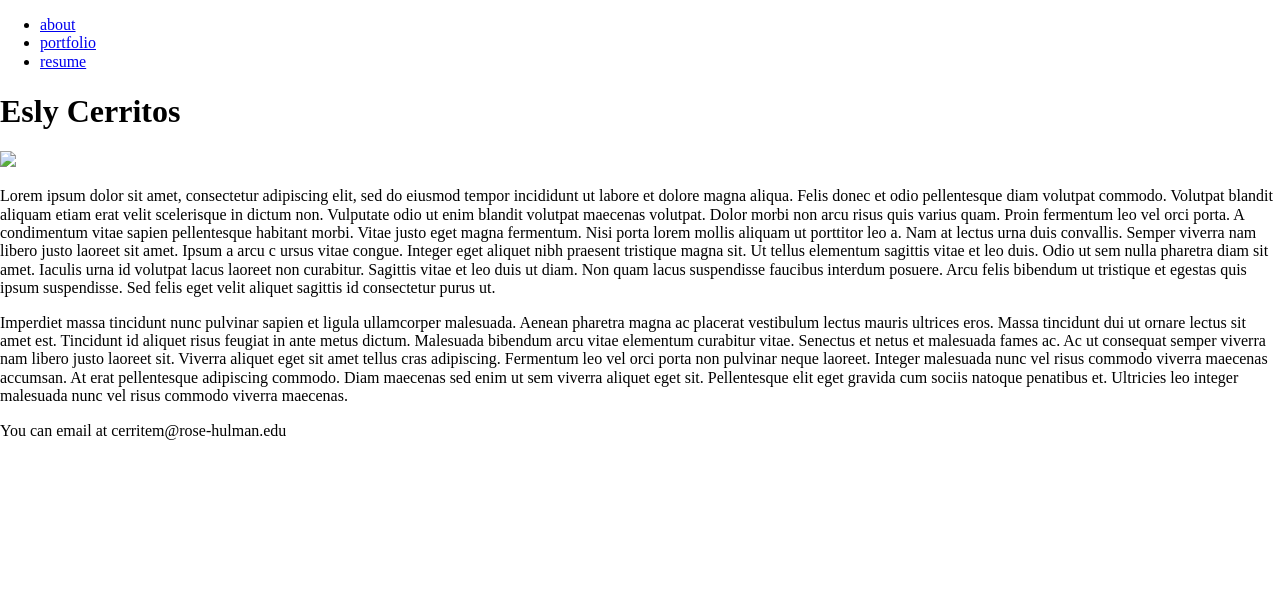
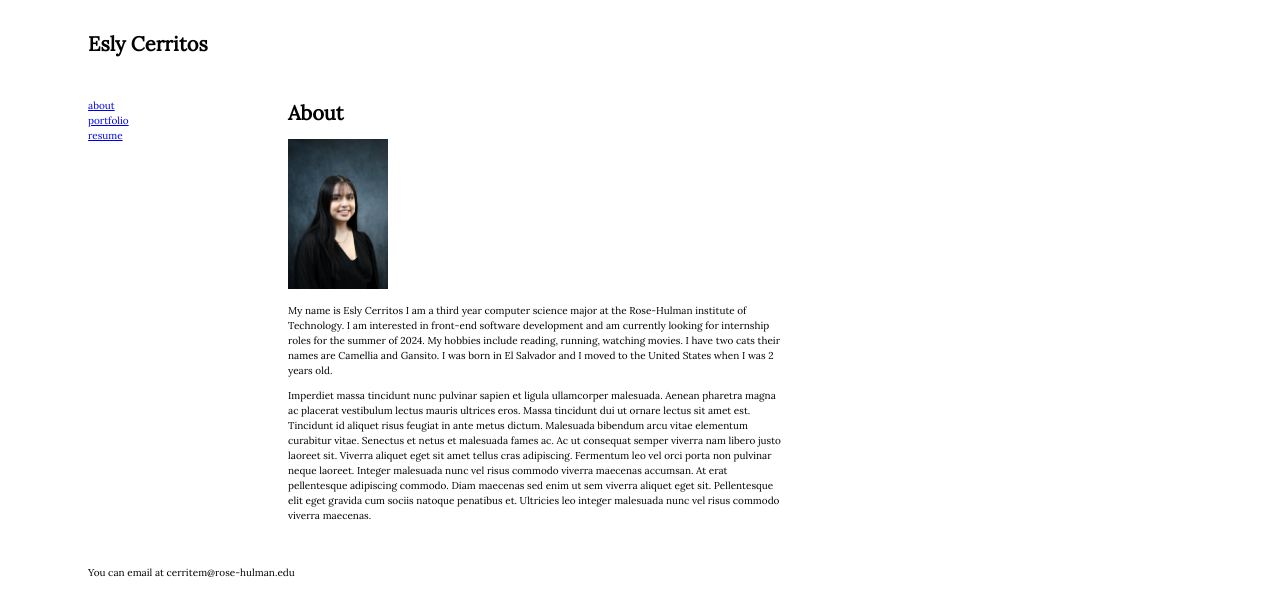
Before and after one commit to cerritem/cerritem.github.io, a plain HTML site: page public/index.html in a window 1280 px wide. Drawn offline with Linux system fonts and the light colour scheme; files whose address does not match are found by name.

Commit message:
playing with fonts

```diff
--- a/public/index.html
+++ b/public/index.html
@@ -10,27 +10,23 @@
 
     </head>
     <body id="about">
+        <header>
+            <h1>Esly Cerritos</h1>
+        </header>
         <nav>
             <ul>
-                <li><a href="index.hitml">about</a></li>
+                <li><a href="index.html">about</a></li>
                 <li><a href="portfolio.html">portfolio</a></li>
                 <li><a href="resume.html">resume</a></li>
             </ul>
         </nav>
         <main>
-        <h1>Esly Cerritos</h1>
+        <h1>About</h1>
         <!--Your content goes here-->
         <!-- go back and add image -->
-        <img src="images/avatar.png"/>
-        <p>Lorem ipsum dolor sit amet, consectetur adipiscing elit, sed do eiusmod tempor incididunt ut labore et dolore magna aliqua.
-            Felis donec et odio pellentesque diam volutpat commodo. Volutpat blandit aliquam etiam erat velit scelerisque in dictum non.
-            Vulputate odio ut enim blandit volutpat maecenas volutpat. Dolor morbi non arcu risus quis varius quam. Proin fermentum leo vel
-            orci porta. A condimentum vitae sapien pellentesque habitant morbi. Vitae justo eget magna fermentum. Nisi porta lorem mollis
-            aliquam ut porttitor leo a. Nam at lectus urna duis convallis. Semper viverra nam libero justo laoreet sit amet. Ipsum a arcu c
-            ursus vitae congue. Integer eget aliquet nibh praesent tristique magna sit. Ut tellus elementum sagittis vitae et leo duis. Odio
-            ut sem nulla pharetra diam sit amet. Iaculis urna id volutpat lacus laoreet non curabitur. Sagittis vitae et leo duis ut diam. Non
-            quam lacus suspendisse faucibus interdum posuere. Arcu felis bibendum ut tristique et egestas quis ipsum suspendisse. Sed felis eget
-            velit aliquet sagittis id consectetur purus ut.
+        <img src="images/avatar.jpg"/>
+        <p>My name is Esly Cerritos I am a third year computer science major at the Rose-Hulman institute of Technology. I am interested in front-end software development and am currently looking for internship roles for the summer of 2024.
+            My hobbies include reading, running, watching movies. I have two cats their names are Camellia and Gansito. I was born in El Salvador and I moved to the United States when I was 2 years old.
         </p>
         <p>Imperdiet massa tincidunt nunc pulvinar sapien et ligula ullamcorper malesuada. Aenean pharetra magna ac placerat vestibulum lectus
             mauris ultrices eros. Massa tincidunt dui ut ornare lectus sit amet est. Tincidunt id aliquet risus feugiat in ante metus dictum.
--- a/public/styles/main.css
+++ b/public/styles/main.css
@@ -0,0 +1,104 @@
+/* font information */
+@import url('https://fonts.googleapis.com/css2?family=Lora&display=swap');
+
+/* spacing variables */
+:root{
+    --vertical-space: 2rem;
+    --horizontal-space: 3rem;
+}
+
+body{
+    padding-left: 4em;
+    font-size: 10px;
+    line-height: 1.5;
+
+}
+h1, h2, h3{
+    line-height: 1.2em;
+    font-family: 'Lora', serif;
+
+}
+/* image tag inside of a body with id about */
+body#about img { height: 15em; }
+body#portfolio img { height: 15em}
+
+p {
+    max-width: 50em;
+}
+body{
+    display:grid;
+    font-family: 'Lora', serif;
+    grid-template-areas: "head head"
+                         "nav nav"
+                         "main main"
+                         "foot foot";
+    grid-template-columns: 20em 1fr;
+    grid-template-rows: auto auto 1fr auto;
+}
+
+@media screen and (min-width: 25em){
+    body{
+        grid-template-areas: "head head"
+                              "nav main"
+                              "foot foot";
+        grid-template-rows: auto 1fr auto;
+    }
+}
+body > *{
+    padding-left: var(--horizontal-space);
+    padding-right: var(--horizontal-space);
+}
+body > header{
+    grid-area: head;
+    /* background-color: yellow;  */
+
+}
+body > nav{
+    grid-area: nav;
+    /* background-color: blue;  */
+}
+body > nav ul {
+    list-style-type: none;
+    padding: 0;
+}
+
+/* body > nav ul li {
+    display: inline;
+    padding-right: 1 rem;
+} */
+
+body > main{
+    grid-area: main;
+    /* background-color: purple;  */
+}
+body > footer{
+    grid-area: foot;
+    /* background-color: red;  */
+}
+header, footer{
+    padding-top: var(--vertical-space);
+    padding-bottom: var(--vertical-space);
+}
+header h1, footer h1{
+    margin: 0;
+}
+
+body #portfolio ul#portfolioItems{
+    display: flex;
+    flex-wrap: wrap;
+    flex: 1;
+    list-style-type: none;
+    padding: 0;
+}
+
+/* makes the grid look different on phone screen */
+@media screen and (min-width: 25em){
+    body#portfolio ul#portfolioItems li{
+        flex-basis: 48%;
+        padding-right: 2%;
+    }
+}
+
+body#portfolio il#portfolioItems li img {
+    max-width: 100%;
+}
```
Also changed, not shown: public/portfolio.html (+4 -1 lines), public/resume.html (+4 -1 lines), public/images/avatar.jpg (added).
